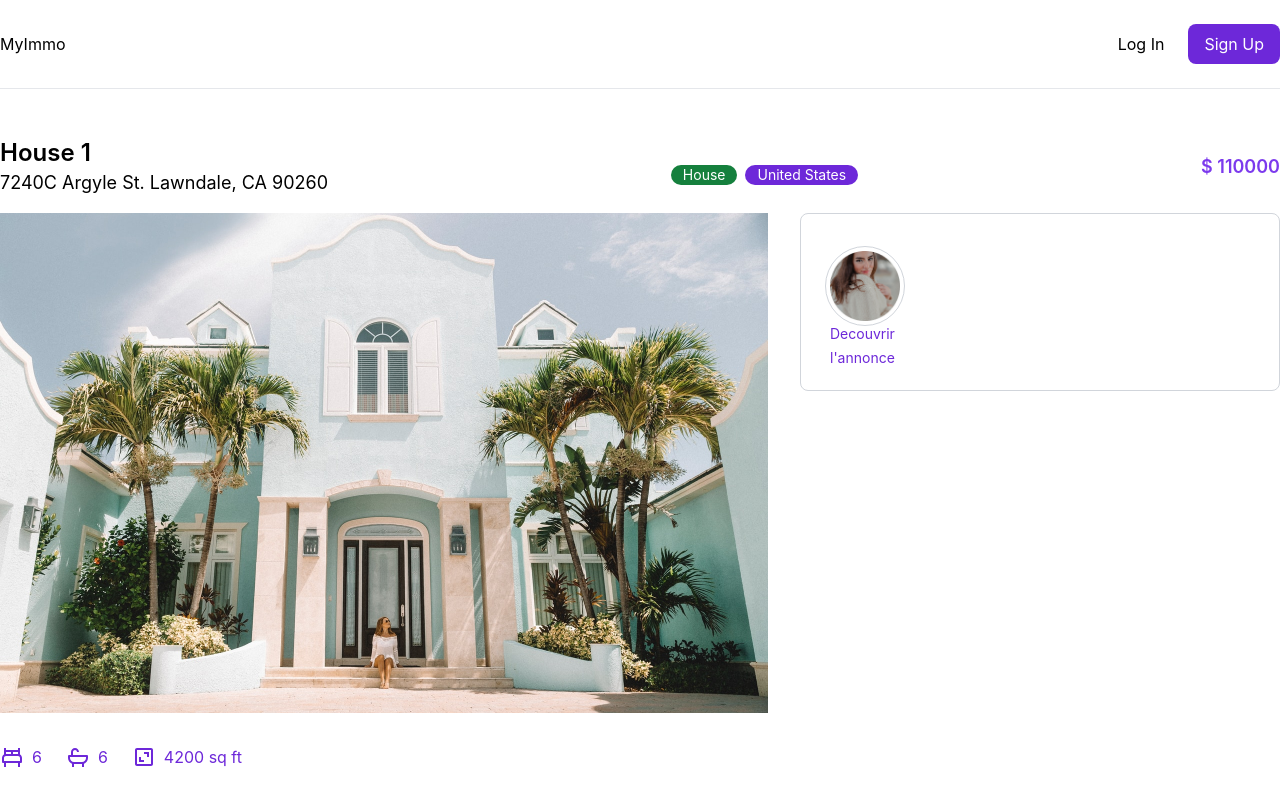
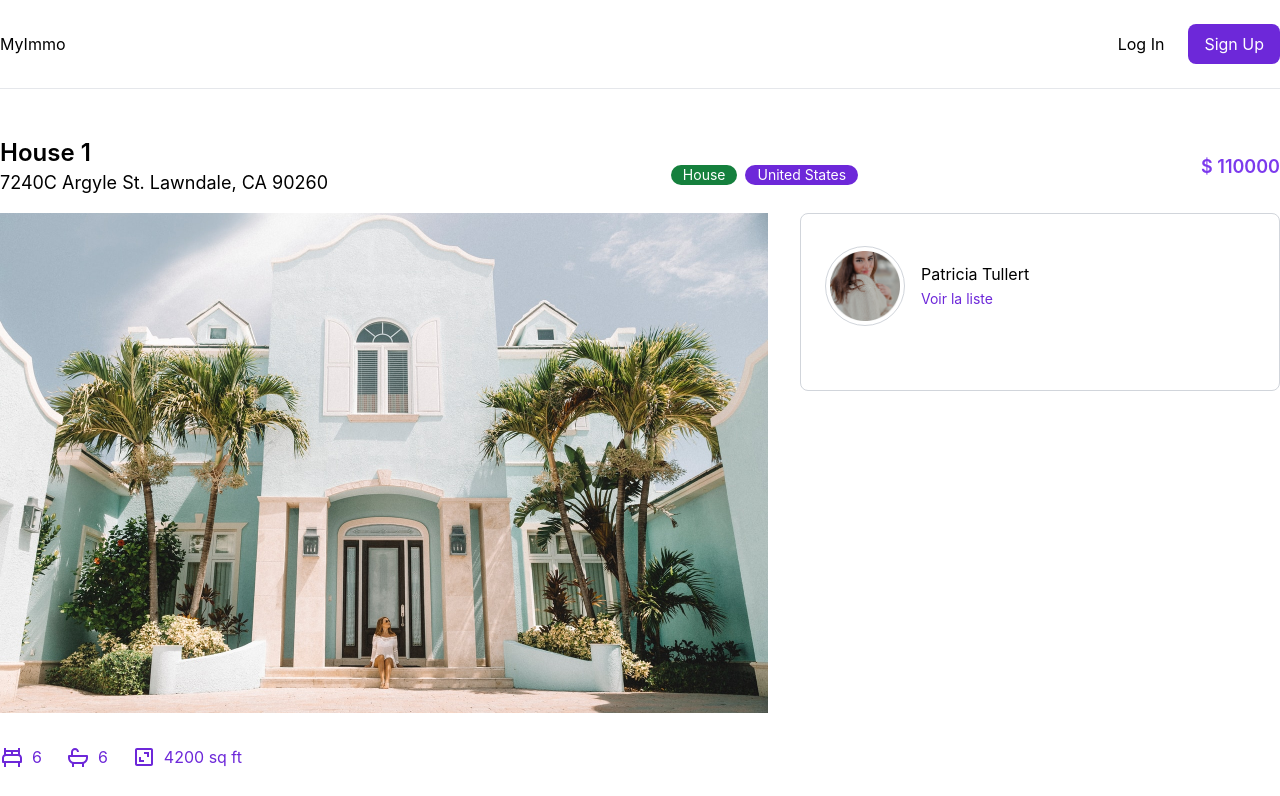
Before and after one commit to elhadjtall/SITE_AGENCE, a React (Vite) app in the folder frontend/: page /property/1 in a window 1280 px wide. Shown: the top 796 px of the page. Built offline with nearby package versions, Linux system fonts and the light colour scheme.

Commit message:
AJout du nom de l'agent dans les details

```diff
--- a/frontend/src/pages/PropertyDetail.jsx
+++ b/frontend/src/pages/PropertyDetail.jsx
@@ -65,10 +65,11 @@ const PropertyDetail = () => {
                         <div className='w-20 h-20 p-1 border border-gray-300 rounded-full'>
                             {/* creer une img pour ajouter l'image de l'agent */}
                             <img src={house.agent.image} alt="" />
-                            {/* creer un lien pour rediriger vers la page de l'agent */}
-                            <Link to="" className='text-violet-700 text-sm'>Decouvrir l'annonce</Link>
                         </div>
-                        <div></div>
+                        <div>
+                            <div>{house.agent.name}</div>
+                            <Link className='text-violet-700 text-sm' to=''>Voir la liste</Link>
+                        </div>
                     </div>
                 </div>
             </div>
```
